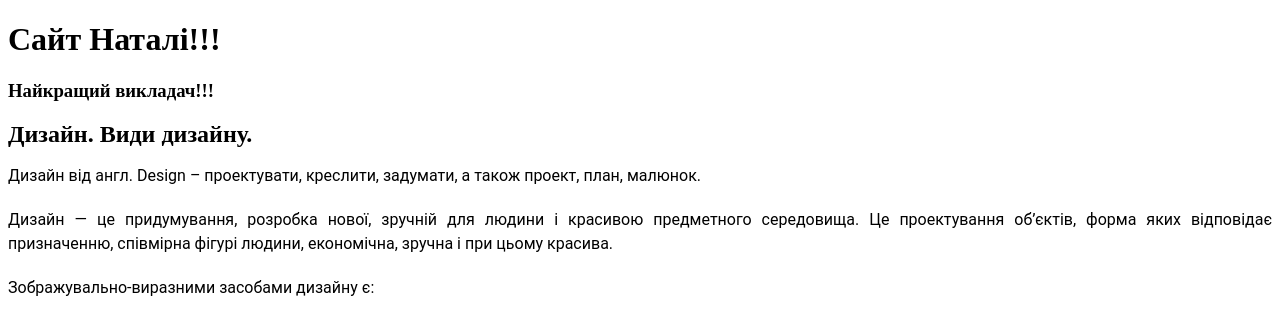
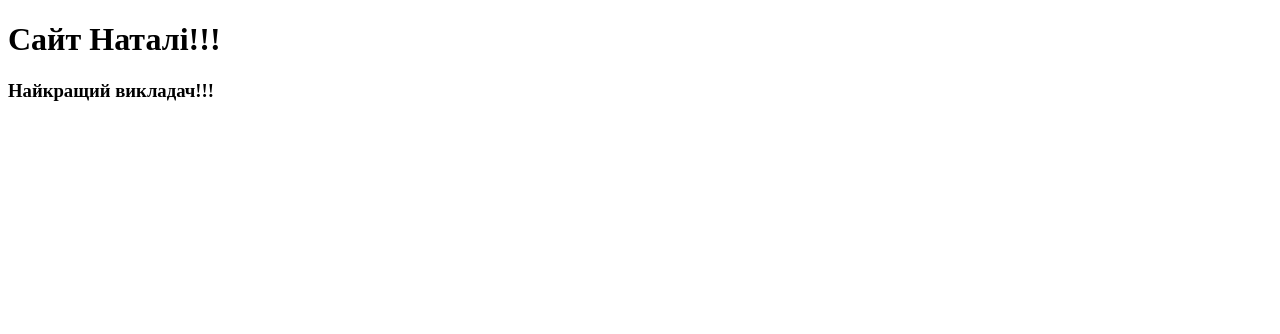
Before and after one commit to Natali8877/Natali, a plain HTML site: page index.html in a window 1280 px wide. Drawn offline with Linux system fonts and the light colour scheme.

Commit message:
Update index.html

```diff
--- a/index.html
+++ b/index.html
@@ -7,9 +7,5 @@
 <body>
 <h1>Сайт Наталі!!!</h1>
   <h3>Найкращий викладач!!!</h3>
- <p><strong><span style="font-family: 'times new roman', times; font-size: 18pt;">Дизайн. Види дизайну.&nbsp;</span></strong></p>
-<p style="margin: 0px 0px 20px; padding: 0px; font-size: medium; line-height: 1.5em; font-family: Roboto, arial, sans-serif; color: #333333; text-align: justify;"><span style="color: #000000;">Дизайн від англ. Design – проектувати, креслити, задумати, а також проект, план, малюнок.</span></p>
-<p style="margin: 0px 0px 20px; padding: 0px; font-size: medium; line-height: 1.5em; font-family: Roboto, arial, sans-serif; color: #333333; text-align: justify;"><span style="color: #000000;">Дизайн — це придумування, розробка нової, зручній для людини і красивою предметного середовища. Це проектування об’єктів, форма яких відповідає призначенню, співмірна фігурі людини, економічна, зручна і при цьому красива.</span></p>
-<p style="margin: 0px 0px 20px; padding: 0px; font-size: medium; line-height: 1.5em; font-family: Roboto, arial, sans-serif; color: #333333; text-align: justify;"><span style="color: #000000;">Зображувально-виразними засобами дизайну є:&nbsp;</span></p>
 </body>
 </html>
```
